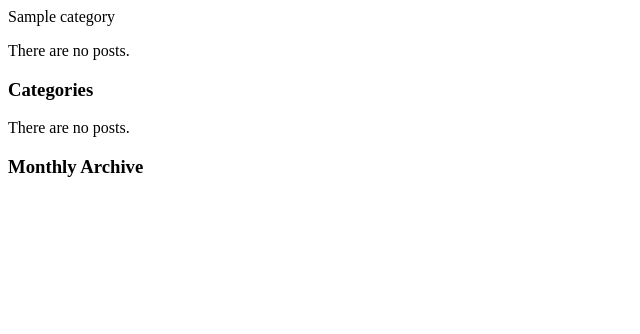
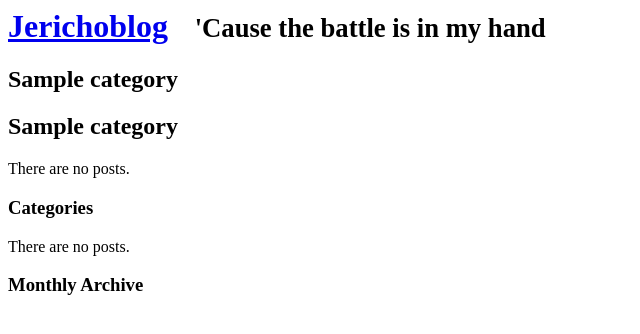
Before and after one commit to dwbond/jerichoblog, a Django app: a page that uses jerichoblog/templates/view_category.html in a window 1280 px wide. Shown: the top 334 px of the page, without its empty margins (0-640 px from the left). Run offline with Django 3.2, Linux system fonts and the light colour scheme; tables that the repository leaves empty hold one stand-in row (values such as "Sample post"); data that the repository does not hold is empty; parts of the project's set-up code (start-up, migrations or seed data) failed here and were passed over; some libraries are stand-ins or nearby versions.

Commit message:
preliminary work on categories page

```diff
--- a/blog/views.py
+++ b/blog/views.py
@@ -100,7 +100,8 @@ def view_category(request, slug):
     category = get_object_or_404(Category, slug=slug)
     return render_to_response('view_category.html', {
         'category': category,
-        'posts': Blog.objects.filter(category=category)[:5]
+        'posts': Blog.objects.filter(category=category)[:5],
+        'song_lyrics' : sing_a_song(),
     },
     context_instance = RequestContext(request),
     )
--- a/jerichoblog/templates/view_category.html
+++ b/jerichoblog/templates/view_category.html
@@ -1,12 +1,17 @@
 {% extends 'base.html' %}
-{% block head_title %}Viewing category{{ category.title }}{% endblock %}
-{% block title %}{{ category.title }}{% endblock %}
+{% block head_title %} {{ category.title }}{% endblock %}
+{% block title %}
+<div class = "page-header">
+    <h1><a href="http://www.jerichoblog.com/">Jerichoblog</a><small><b>&nbsp; &nbsp; {{song_lyrics }} </b></small></h1>
+</div>
+{% endblock %}
 
 {% block content %}
+{% block blog_title %} <h2> {{ category.title }} </h2> {% endblock %}
     {% if posts %}
         <ul>
         {% for post in posts %}
-            <li><a href="{{ post.get_absolute_url }}">{{ post.title }}</a></li>
+            <li><a href="{{ post.get_absolute_url }}"> <h4>{{ post.title }}</h4></a></li>
         {% endfor %}
         </ul>
     {% else %}
```
